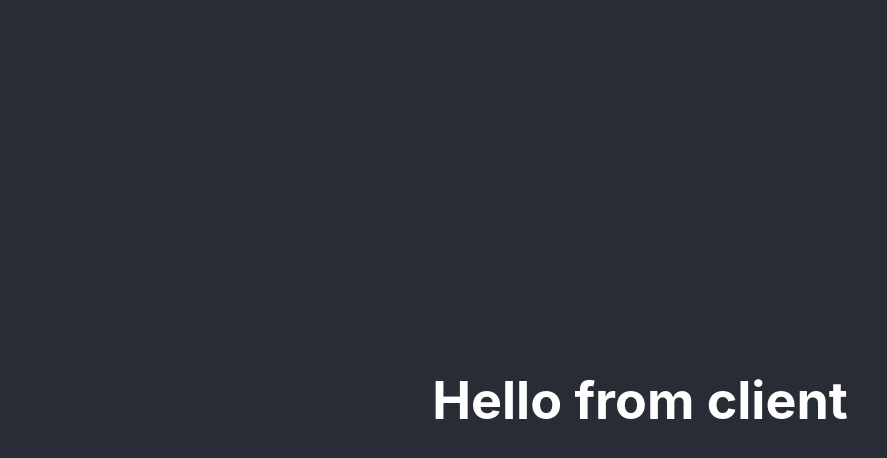
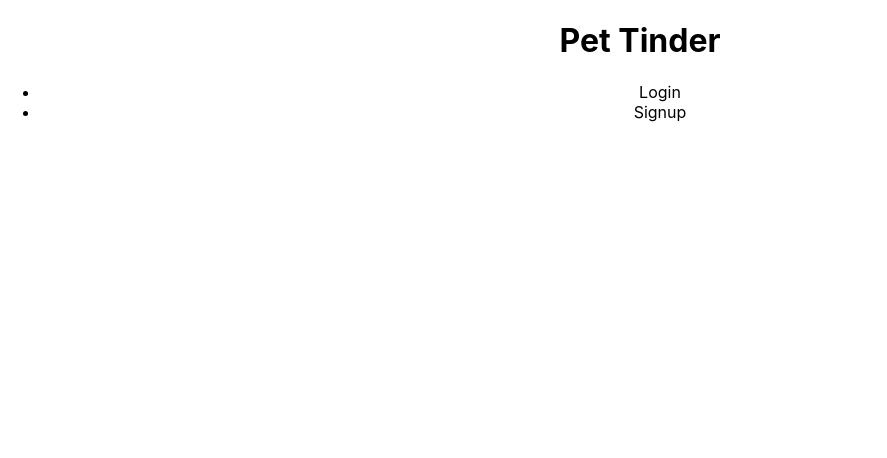
Before and after one commit to chrislee-webdev/pet-tinder, a React (Create React App) app in the folder client/: page / in a window 1280 px wide. Shown: the top 458 px of the page, without its empty margins (0-887 px from the left). Built offline with nearby package versions, Linux system fonts and the light colour scheme.

Commit message:
added components folder started Navigation and Header components

```diff
--- a/client/src/App.js
+++ b/client/src/App.js
@@ -1,12 +1,19 @@
+import React from "react";
+import Navigation from "./components/navigation";
 import logo from "./logo.svg";
 import "./App.css";
 
 function App() {
   return (
     <div className="App">
-      <header className="App-header">
+      {/* <header className="App-header">
         <h1>Hello from client</h1>
-      </header>
+      </header> */}
+      <Navigation></Navigation>
+
+      <main>
+
+      </main>
     </div>
   );
 }
--- /dev/null
+++ b/client/src/components/navigation/index.js
@@ -0,0 +1,23 @@
+// Navigation Component
+
+// import React
+import React from "react";
+
+// Navigation function
+function Navigation() {
+    return (
+        <header>
+            <h1>Pet Tinder</h1>
+
+            <nav>
+                <ul>
+                    <li>Login</li>
+
+                    <li>Signup</li>
+                </ul>
+            </nav>
+        </header>
+    )
+}
+
+export default Navigation;
```
Also changed, not shown: client/src/assets/cover-image.jpeg (added).
